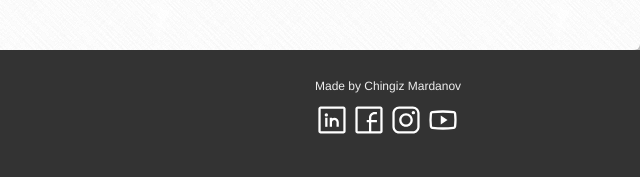
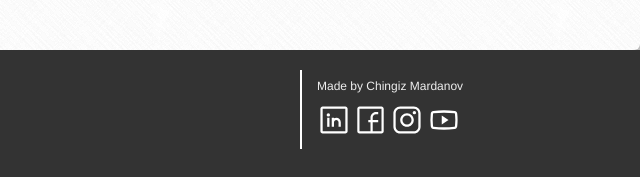
Before and after one commit to ChingizMard/website, a plain HTML site: page index.html in a window 1280 px wide. Shown: the part 2457-2634 px from the top of the page, 640-1280 px from the left. Drawn offline with nearby package versions, Linux system fonts and the light colour scheme.

Commit message:
Vertical Separator

```diff
--- a/includes/css/styles.css
+++ b/includes/css/styles.css
@@ -82,6 +82,12 @@
    .social-icon{
     width:20%;
     fill:red;
+   }
+
+   #social-section{
+    border-left: solid 2px;
+    border-left-color: white;
+    padding-bottom: 1%;
    }
 
    footer{
--- a/index.html
+++ b/index.html
@@ -148,7 +148,7 @@ Do I need to mention that after this amount of development I did learn how to us
 
 					<div class="col-sm-3"></div>
 
-					<div class="col-sm-2">
+					<div id="social-section" class="col-sm-2">
 						<h6>Made by Chingiz Mardanov</h6>
 						<a href="https://www.linkedin.com/in/chingizmardanov/">
 							<img class="social-icon" src="./images/social/linkedin.svg"/>
```
